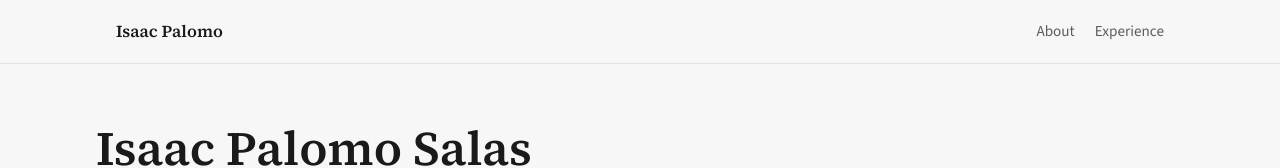
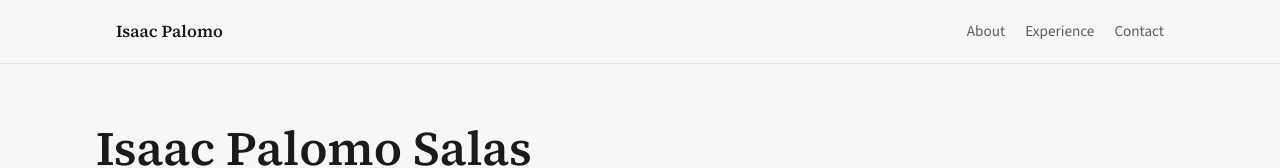
Before and after one commit to isaacpalomo/web-portfolio, an Angular app in the folder frontend/: page / in a window 1280 px wide. Shown: the top 168 px of the page. Built offline with nearby package versions, Linux system fonts and the light colour scheme.

Commit message:
feat: adds contact navigation

```diff
--- a/frontend/src/app/layout/site-header/site-header.component.html
+++ b/frontend/src/app/layout/site-header/site-header.component.html
@@ -4,6 +4,7 @@
     <nav class="site-header__nav" aria-label="Primary">
       <a href="#about">About</a>
       <a href="#experience">Experience</a>
+      <a href="#contact">Contact</a>
     </nav>
   </div>
 </header>
```
